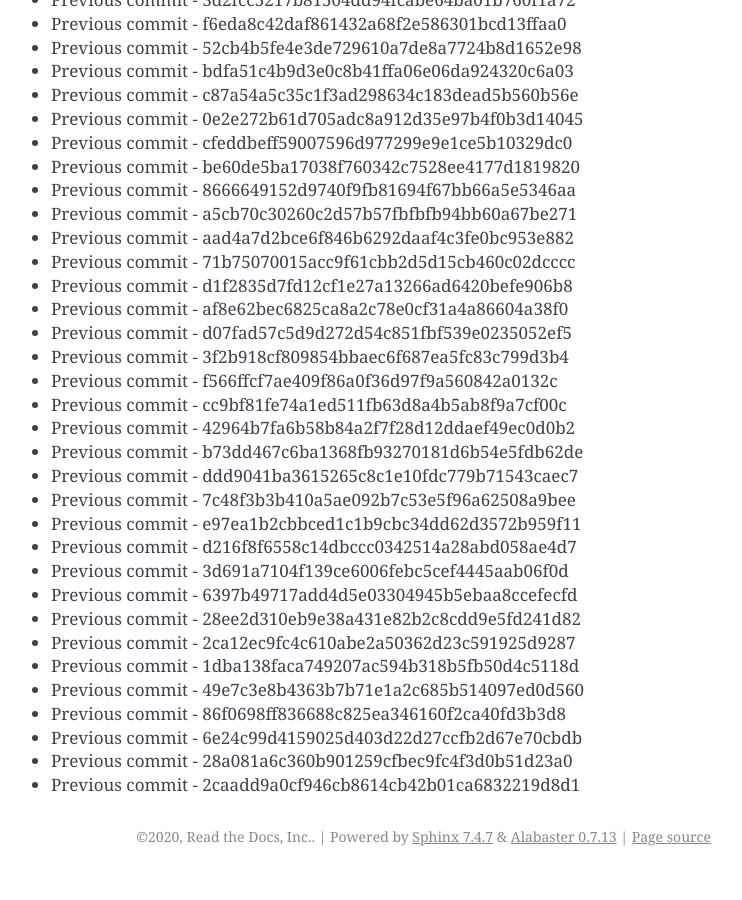
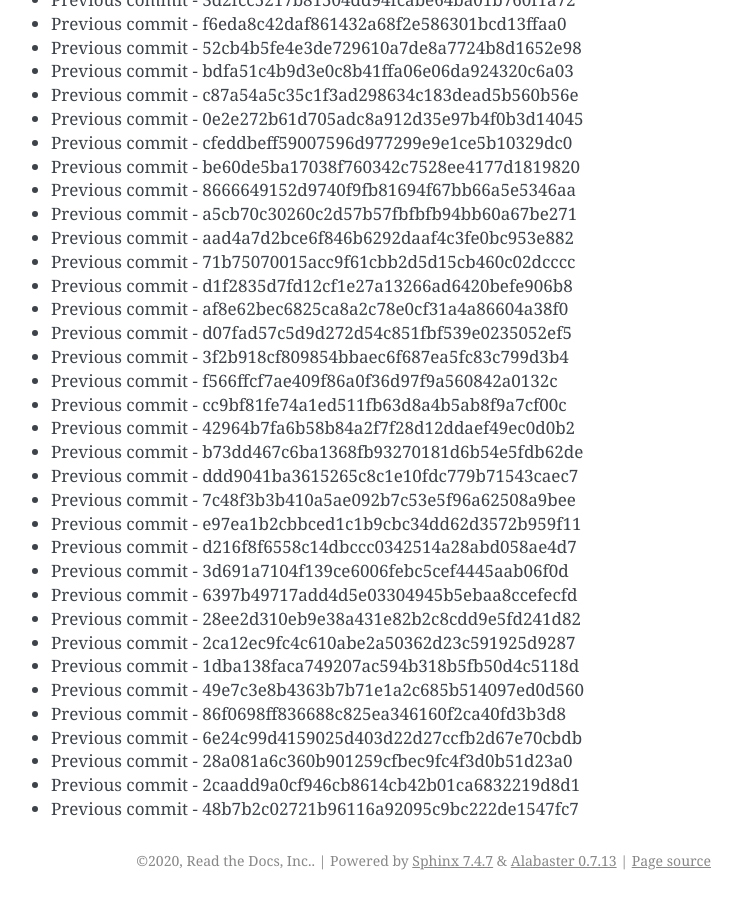
Before and after one commit to readthedocs/rtd-git-stresstest, a Sphinx documentation site: the page built from docs/updates.rst, in a window 1280 px wide and 900 px high, scrolled down 18527 px. Shown: the whole window, without its empty margins (399-1141 px from the left). Built offline with Sphinx 7.4.7, drawn with Linux system fonts in a browser that asks for light colours; before the commit the page ends 19403 px from its top, so only the background shows below that.

Commit message:
Generating commit from previous: 48b7b2c02721b96116a92095c9bc222de1547fc7

```diff
--- a/docs/updates.rst
+++ b/docs/updates.rst
@@ -810,3 +810,4 @@ It can be tested for any performance characteristics.
 * Previous commit - 6e24c99d4159025d403d22d27ccfb2d67e70cbdb
 * Previous commit - 28a081a6c360b901259cfbec9fc4f3d0b51d23a0
 * Previous commit - 2caadd9a0cf946cb8614cb42b01ca6832219d8d1
+* Previous commit - 48b7b2c02721b96116a92095c9bc222de1547fc7
```
